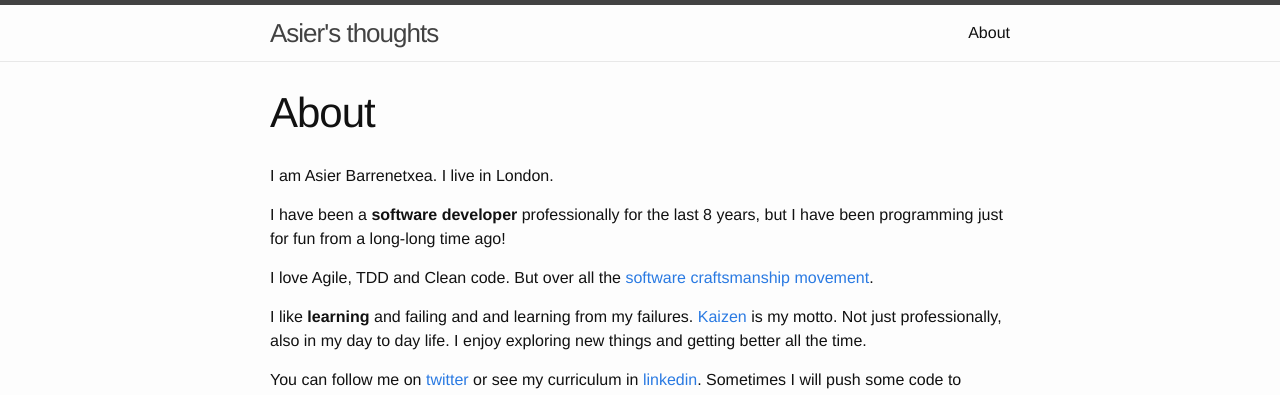
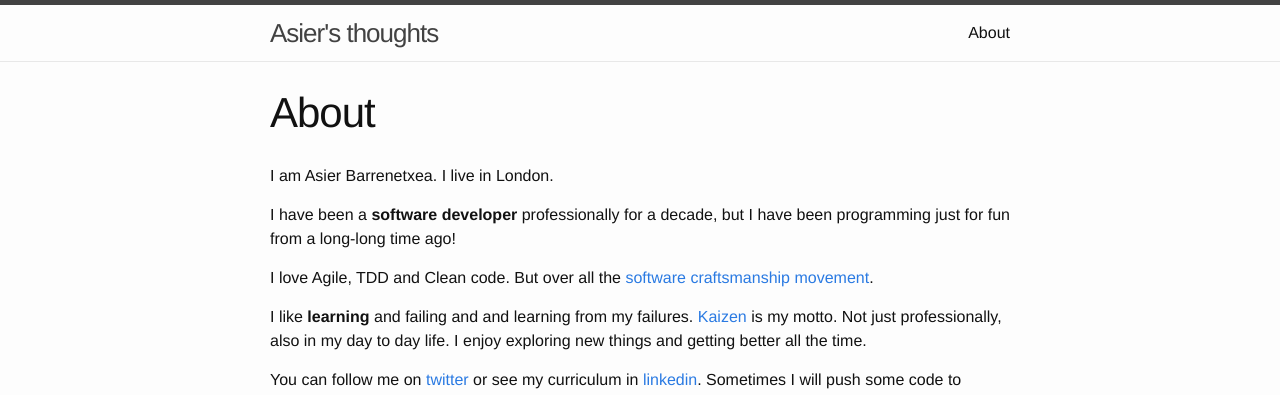
Before and after one commit to asierba/asierba.github.io, a Jekyll site: the page built from about.md, in a window 1280 px wide. Shown: the top 395 px of the page. Built offline with Jekyll 4.4.1, drawn with Linux system fonts in a browser that asks for light colours.

Commit message:
update about

```diff
--- a/about.md
+++ b/about.md
@@ -6,7 +6,7 @@ permalink: /about/
 
 I am Asier Barrenetxea. I live in London.
 
-I have been a **software developer** professionally for the last 8 years, but I have been programming just for fun from a long-long time ago!
+I have been a **software developer** professionally for a decade, but I have been programming just for fun from a long-long time ago!
 
 I love Agile, TDD and Clean code. But over all the [software craftsmanship movement](http://manifesto.softwarecraftsmanship.org/).
 
```
